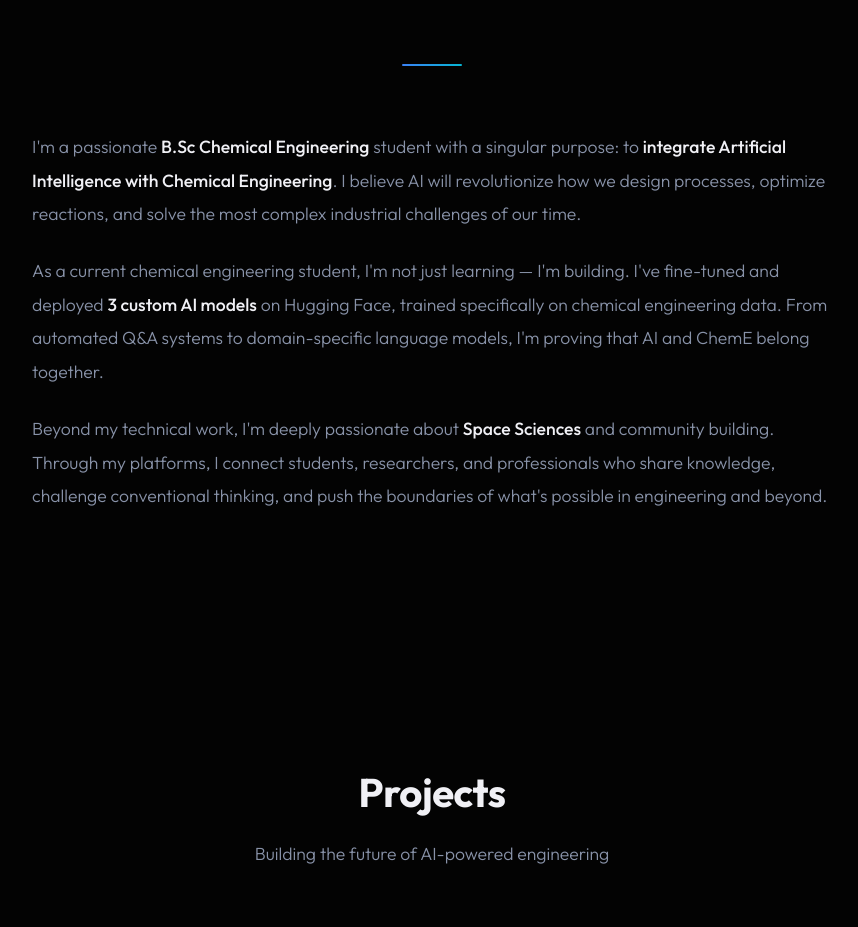
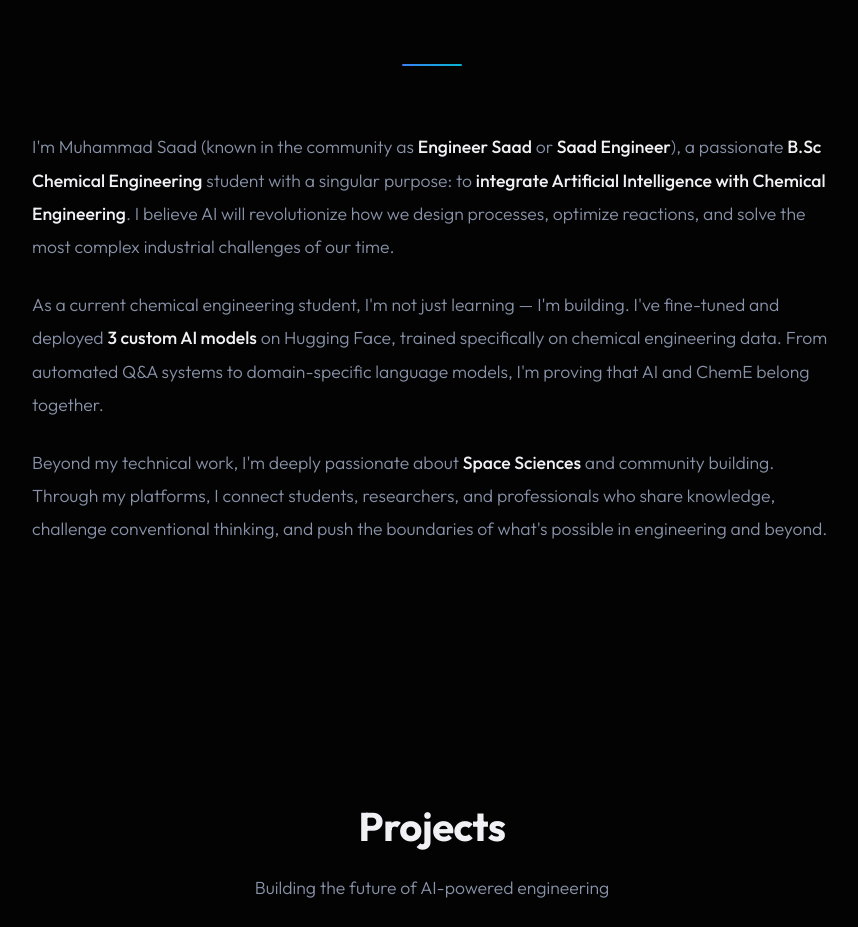
Before and after one commit to Saad-web-spec/my-website, a React (Vite) app: page / in a window 1280 px wide. Shown: the part 1020-1947 px from the top of the page, without its empty margins (208-1066 px from the left). Built offline with nearby package versions, Linux system fonts and the light colour scheme.

Commit message:
seo: optimize for M.Saad, Engineer Saad, Saad Engineer search rankings

```diff
--- a/index.html
+++ b/index.html
@@ -14,9 +14,9 @@
   <title>M.Saad</title>
   <meta name="title" content="M.Saad | Chemical Engineer, AI Researcher & Community Builder" />
   <meta name="description"
-    content="Muhammad Saad — B.Sc Chemical Engineering Student integrating AI with process engineering. Creator of custom fine-tuned AI models on Hugging Face, space science enthusiast, and founder of 500+ member engineering communities. Explore AI-powered chemical engineering resources." />
+    content="Muhammad Saad (Engineer Saad) — B.Sc Chemical Engineering Student integrating AI with process engineering. Creator of custom fine-tuned AI models on Hugging Face, space science enthusiast, and founder of 500+ member engineering communities. Explore AI-powered chemical engineering resources." />
   <meta name="keywords"
-    content="Muhammad Saad, M.Saad, Chemical Engineering, AI in Chemical Engineering, Hugging Face, Machine Learning, ChemBlender, Process Engineering, saadengineer.works" />
+    content="Muhammad Saad, M.Saad, Engineer Saad, Saad Engineer, Saad, Chemical Engineering, AI in Chemical Engineering, Hugging Face, Machine Learning, ChemBlender, Process Engineering, saadengineer.works, muhammad saad engineer" />
   <meta name="author" content="Muhammad Saad (M.Saad)" />
   <meta name="robots" content="index, follow, max-image-preview:large, max-snippet:-1, max-video-preview:-1" />
   <meta name="googlebot" content="index, follow" />
@@ -27,13 +27,13 @@
   <meta property="og:site_name" content="saadengineer.works" />
   <meta property="og:type" content="website" />
   <meta property="og:url" content="https://saadengineer.works/" />
-  <meta property="og:title" content="M.Saad | Chemical Engineer, AI Researcher & Community Builder" />
+  <meta property="og:title" content="M.Saad (Saad Engineer / Engineer Saad) | Portfolio" />
   <meta property="og:description"
-    content="Muhammad Saad — integrating AI with Chemical Engineering. Creator of fine-tuned AI models, space science enthusiast, and founder of engineering communities. Explore the future of ChemE + AI." />
+    content="Muhammad Saad (Saad Engineer) — integrating AI with Chemical Engineering. Creator of fine-tuned AI models, space science enthusiast, and founder of engineering communities. Explore the future of ChemE + AI." />
   <meta property="og:image" content="https://saadengineer.works/Profile.jpeg" />
   <meta property="og:image:width" content="512" />
   <meta property="og:image:height" content="512" />
-  <meta property="og:image:alt" content="M.Saad — Chemical Engineer and AI Researcher" />
+  <meta property="og:image:alt" content="M.Saad (Engineer Saad) — Chemical Engineer and AI Researcher" />
   <meta property="og:locale" content="en_US" />
 
   <!-- Twitter Card -->
@@ -41,11 +41,11 @@
   <meta name="twitter:site" content="@Cheme1569231" />
   <meta name="twitter:creator" content="@Cheme1569231" />
   <meta name="twitter:url" content="https://saadengineer.works/" />
-  <meta name="twitter:title" content="M.Saad | Chemical Engineer, AI Researcher & Community Builder" />
+  <meta name="twitter:title" content="M.Saad (Saad Engineer / Engineer Saad) | Portfolio" />
   <meta name="twitter:description"
-    content="Muhammad Saad — integrating AI with Chemical Engineering. Creator of fine-tuned AI models on Hugging Face." />
+    content="Muhammad Saad (Engineer Saad) — integrating AI with Chemical Engineering. Creator of fine-tuned AI models on Hugging Face." />
   <meta name="twitter:image" content="https://saadengineer.works/Profile.jpeg" />
-  <meta name="twitter:image:alt" content="M.Saad — Chemical Engineer and AI Researcher" />
+  <meta name="twitter:image:alt" content="M.Saad (Engineer Saad) — Chemical Engineer and AI Researcher" />
 
   <!-- JSON-LD Structured Data (Person Schema) -->
   <script type="application/ld+json">
@@ -53,12 +53,20 @@
     "@context": "https://schema.org",
     "@type": "Person",
     "name": "Muhammad Saad",
-    "alternateName": "M.Saad",
+    "alternateName": [
+      "M.Saad",
+      "Engineer Saad",
+      "Saad Engineer",
+      "Saad"
+    ],
     "url": "https://saadengineer.works",
     "image": "https://saadengineer.works/Profile.jpeg",
-    "description": "B.Sc Chemical Engineering Student integrating AI with process engineering. Creator of custom fine-tuned AI models on Hugging Face.",
+    "description": "B.Sc Chemical Engineering Student integrating AI with process engineering. Known professionally as Engineer Saad (Saad Engineer), creating custom fine-tuned AI models on Hugging Face.",
     "email": "maliksaad2443@gmail.com",
-    "jobTitle": "Chemical Engineering Student & AI Researcher",
+    "jobTitle": [
+      "Chemical Engineering Student",
+      "AI Researcher"
+    ],
     "knowsAbout": [
       "Chemical Engineering",
       "Artificial Intelligence",
@@ -87,9 +95,13 @@
     "@context": "https://schema.org",
     "@type": "WebSite",
     "name": "saadengineer.works",
-    "alternateName": "M.Saad Portfolio",
+    "alternateName": [
+      "M.Saad Portfolio",
+      "Engineer Saad Portfolio",
+      "Saad Engineer Portfolio"
+    ],
     "url": "https://saadengineer.works",
-    "description": "Personal portfolio of Muhammad Saad — Chemical Engineering, AI, Space Sciences, and Community Building."
+    "description": "Personal portfolio of Muhammad Saad (Engineer Saad / Saad Engineer) — Chemical Engineering, AI, Space Sciences, and Community Building."
   }
   </script>
 
@@ -101,10 +113,15 @@
     "mainEntity": {
       "@type": "Person",
       "name": "Muhammad Saad",
-      "alternateName": "M.Saad",
+      "alternateName": [
+        "M.Saad",
+        "Engineer Saad",
+        "Saad Engineer",
+        "Saad"
+      ],
       "url": "https://saadengineer.works",
       "image": "https://saadengineer.works/Profile.jpeg",
-      "description": "Chemical Engineering student focused on AI integration, fine-tuned model deployment, and space sciences."
+      "description": "Chemical Engineering student focused on AI integration, fine-tuned model deployment, and space sciences. Known professionally as Saad Engineer (Engineer Saad)."
     }
   }
   </script>
--- a/src/App.jsx
+++ b/src/App.jsx
@@ -416,6 +416,8 @@ function App() {
               <span className="static-role">I am a </span>
               <Typewriter words={[
                 'Chemical Engineering Student.',
+                'Engineer Saad.',
+                'Saad Engineer.',
                 'Space Enthusiast.',
                 'Community Builder.',
                 'AI Explorer.',
@@ -441,7 +443,7 @@ function App() {
           <div className="hero-image-wrapper hero-load hero-load-delay-3">
             <div className="breathing-glow" />
             <div className="hero-image-border">
-              <img src="/Profile.jpeg" alt="M.Saad" className="hero-image" />
+              <img src="/Profile.jpeg" alt="M.Saad (Saad Engineer / Engineer Saad) - Chemical Engineer & AI Researcher" className="hero-image" />
             </div>
           </div>
         </div>
@@ -456,7 +458,7 @@ function App() {
 
           <div className="about-content reveal-left">
             <p>
-              I'm a passionate <span className="about-highlight">B.Sc Chemical Engineering</span> student
+              I'm Muhammad Saad (known in the community as <span className="about-highlight">Engineer Saad</span> or <span className="about-highlight">Saad Engineer</span>), a passionate <span className="about-highlight">B.Sc Chemical Engineering</span> student
               with a singular purpose: to <span className="about-highlight">integrate Artificial Intelligence
               with Chemical Engineering</span>. I believe AI will revolutionize how we design processes,
               optimize reactions, and solve the most complex industrial challenges of our time.
```
Also changed, not shown: public/robots.txt (added).
